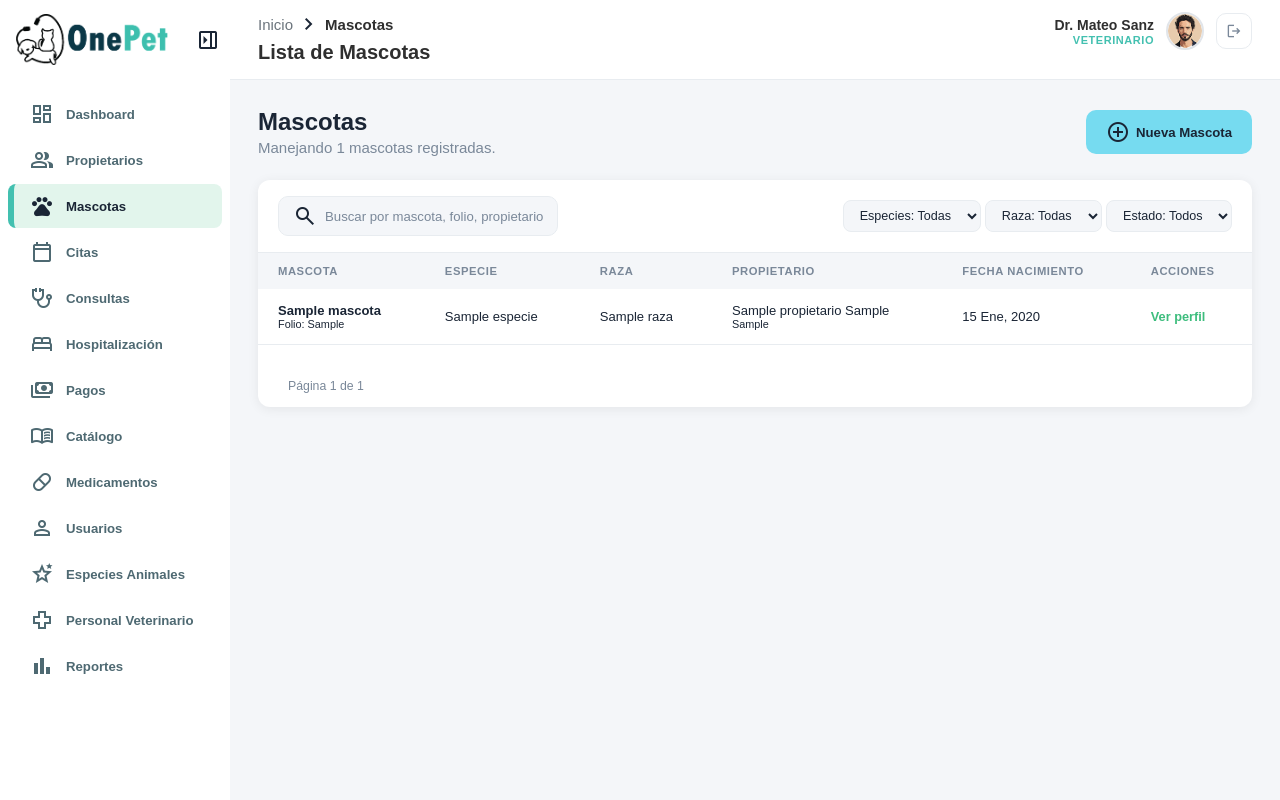
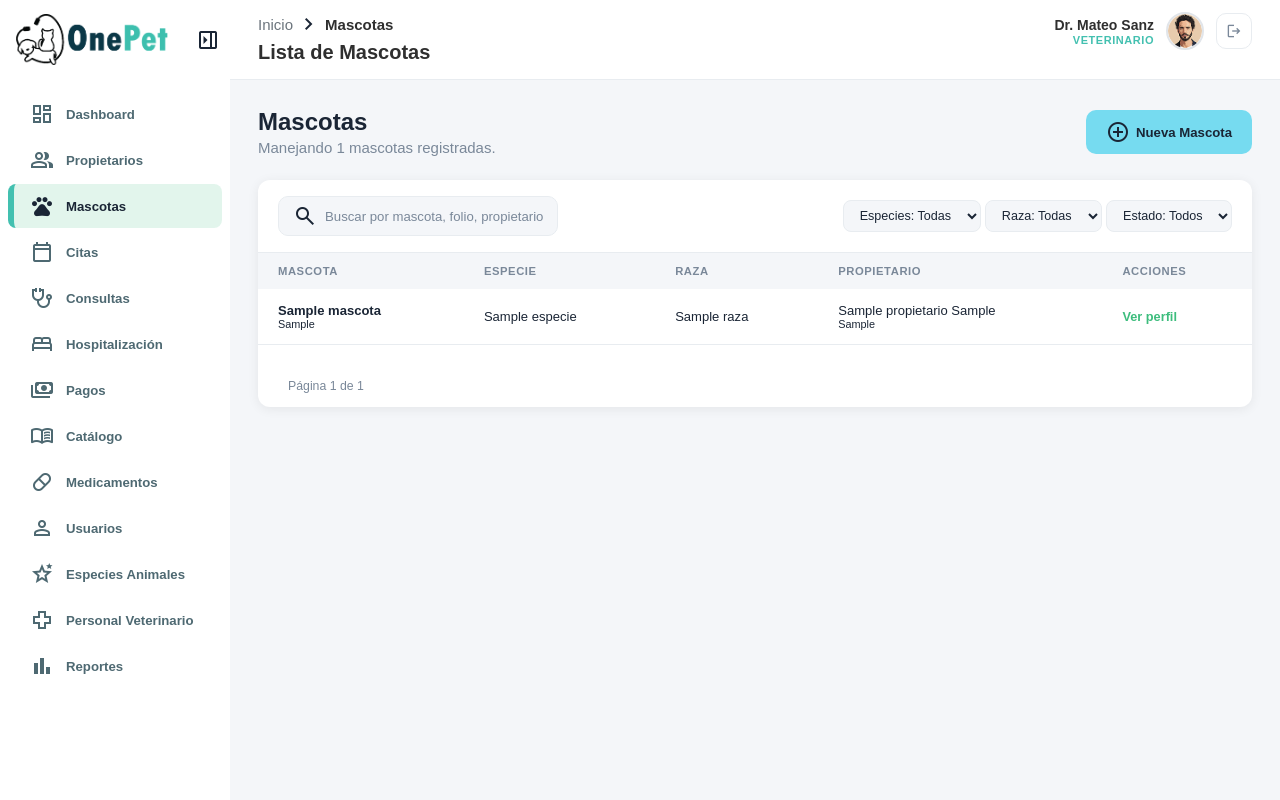
Before and after one commit to araceliimarcoos/OnePet, a Django app: page /mascotas/ in a window 1280 px wide. Run offline with Django 5.2, Linux system fonts and the light colour scheme; a user stored in the database is signed in; tables that the repository leaves empty hold one stand-in row (values such as "Sample post").

Commit message:
Modificacion en mascotas

```diff
--- a/web/templates/mascotas/mascotas_lista.html
+++ b/web/templates/mascotas/mascotas_lista.html
@@ -70,7 +70,6 @@
                       <th>ESPECIE</th>
                       <th>RAZA</th>
                       <th>PROPIETARIO</th>
-                      <th>FECHA NACIMIENTO</th>
                       <th>ACCIONES</th>
                     </tr>
                   </thead>
@@ -81,7 +80,7 @@
                         <td>
                             <!-- Solo el nombre y folio, sin divs adicionales -->
                             <strong>{{ m.nombre }}</strong><br>
-                            <small>Folio: {{ m.folio }}</small>
+                            <small>{{ m.folio }}</small>
                         </td>
                         <td>{{ m.especie.nombre }}</td>
                         <td>{{ m.raza.nombre }}</td>
@@ -90,7 +89,6 @@
                             {{ m.propietario.nombrepila }} {{ m.propietario.primerapellido }}<br>
                             <small>{{ m.propietario.correo }}</small>
                         </td>
-                        <td>{{ m.fechanacimiento|date:"d M, Y" }}</td>
                         <td>
                             <a href="#" class="link-green">Ver perfil</a>
                         </td>
@@ -129,7 +127,7 @@
 
         </div>
     </div>
-
+<!-- MODAL PARA NUEVA MASCOTA-->
 <div class="modal-overlay" id="modalNuevaMascota">
     <div class="modal">
         <div class="modal-header">
```
